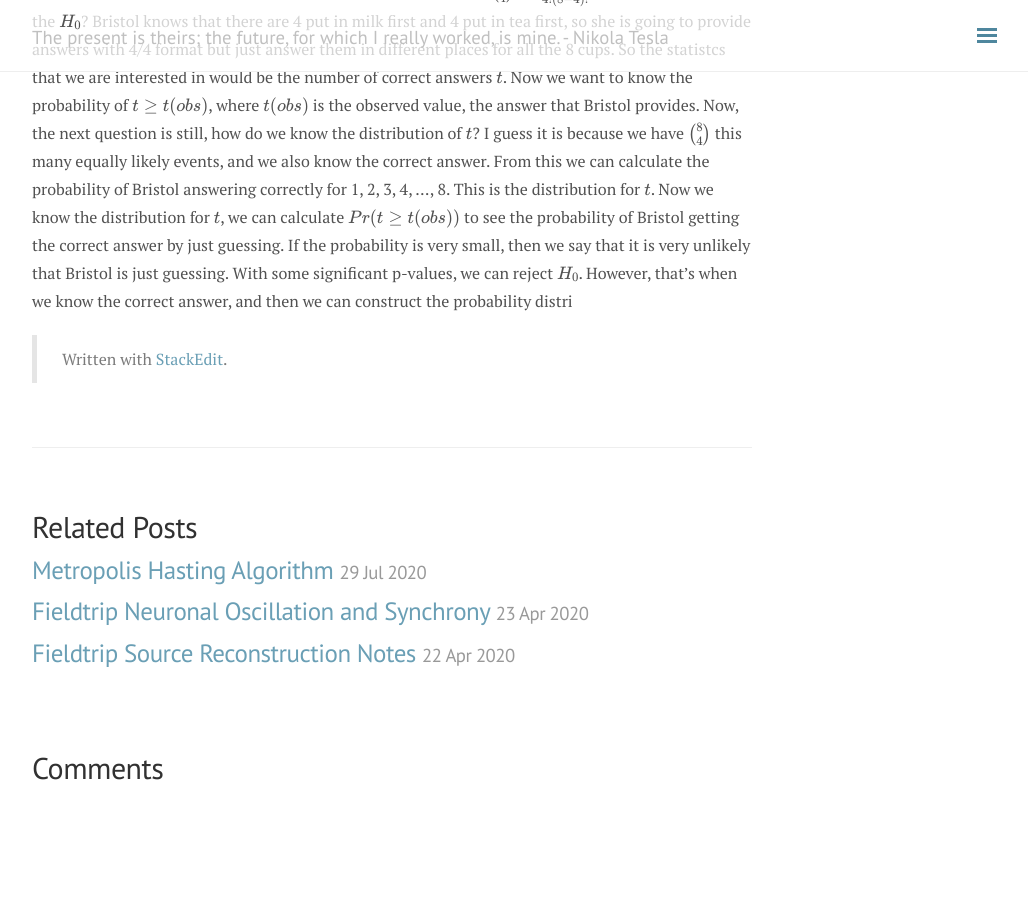
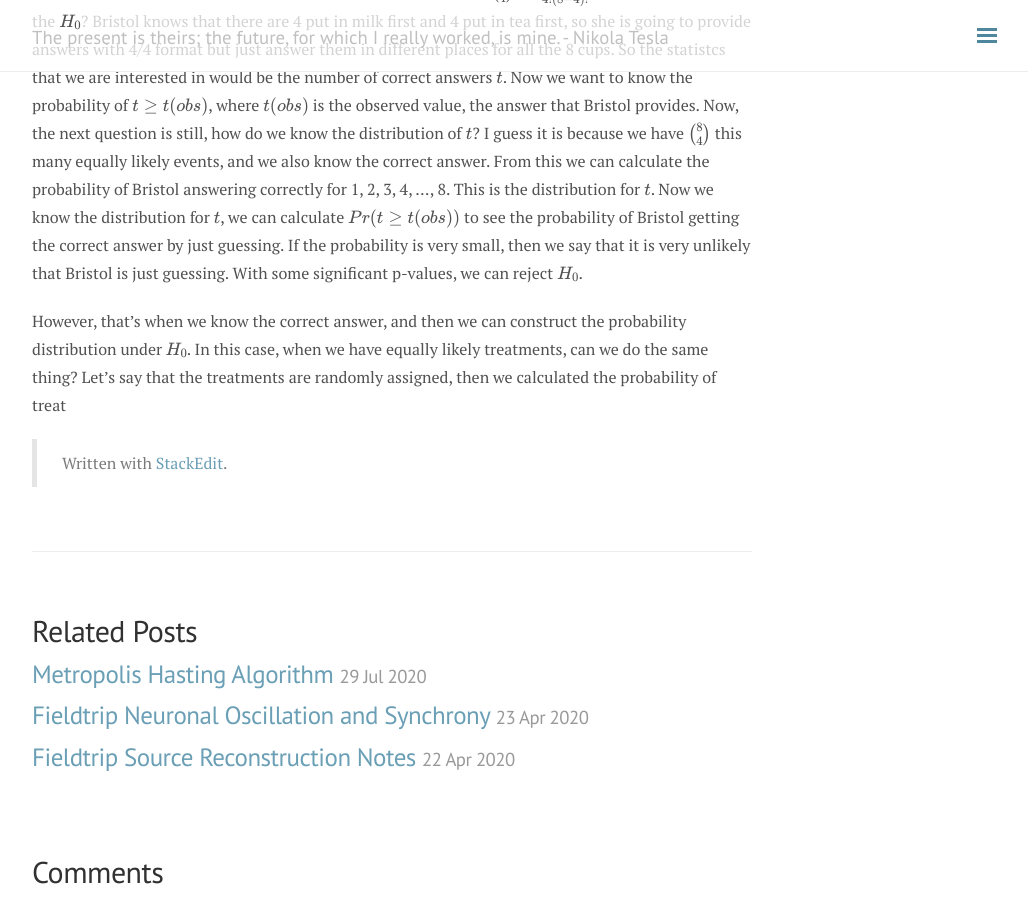
Before and after one commit to andylikescodes/andylikescodes.github.io, a Jekyll site: the page built from _posts/2020-07-28-Testing-Null-Hypothesis-For-Treatment-Effects.md, in a window 1280 px wide and 900 px high, scrolled down 1076 px. Shown: the whole window, without its empty margins (248-1276 px from the left). Built offline with Jekyll 4.4.1, drawn with Linux system fonts in a browser that asks for light colours; nearby versions of some CDN libraries; formulas are drawn with MathJax 3; comment, search, counter and statistics services are not loaded; before the commit the page ends 1872 px from its top, so only the background shows below that; part of the change alters nothing that is shown.

Commit message:
_posts/2020-07-28-Testing-Null-Hypothesis-For-Treatment-Effects.md updated from https://stackedit.io/

```diff
--- a/_posts/2020-07-28-Testing-Null-Hypothesis-For-Treatment-Effects.md
+++ b/_posts/2020-07-28-Testing-Null-Hypothesis-For-Treatment-Effects.md
@@ -15,7 +15,9 @@ Should I consider this distribution as the $H_0$ distribution? Assuming there is
 
 Watching the video again - under $H_0$ the potential outcomes are the same for each subject $y_i(0) = y_i(1)$ for all assignments in $\Omega$. In randomized experiments, all assignment vectors in $\Omega$ are equally likely. I am guessing that under the $H_0$, if we take $\bar{Y}_t - \bar{Y}_c$ as the statistics, then it should be some kind of a distribution around 0, because $H_0$ is making the assumption that there is no treatment effect. Then after we have a bunch of observations, then we can use these observations to get a statistics to do the hypothesis testing. Although, the question now is how do we know the distribution/statistics under $H_0$? If we think about hypothesis testing for the mean with known variance under normal distribution, we construct $H_0:\mu=\mu_0$. Then after we collect sample data and we have $\bar{x}$, we find the cumulated probability of  $\mu \geq \bar{x}$ from the normal distribution of $\mu$ with   mean $\mu_0$ and some fixed variance. In this $H_0$ we need to construct something like $H_0: \bar{Y}_t - \bar{Y}_c=0$. The first thing is that what is the statistics we are using in here? In the normal case, we know that the data is distributed normally, or we construct some statistics that distributed in a certain way. We do need to assume some kind of distribution a priori though, no?
 
-Just studying the Fisher and Bristol tea experiment example, for 8 cups of tea with 4 put in milk first and 4 put in tea first, the probability of each possible outcome is $\binom{8}{4} = \frac{8!}{4!(8-4)!}$. But still, what is the the $H_0$? Bristol knows that there are 4 put in milk first and 4 put in tea first, so she is going to provide answers with 4/4 format but just answer them in different places for all the 8 cups. So the statistcs that we are interested in would be the number of correct answers $t$. Now we want to know the probability of $t\geq t(obs)$, where $t(obs)$ is the observed value, the answer that Bristol provides. Now, the next question is still, how do we know the distribution of $t$? I guess it is because we have $\binom{8}{4}$ this many equally likely events, and we also know the correct answer. From this we can calculate the probability of Bristol answering correctly for 1, 2, 3, 4, ..., 8. This is the distribution for $t$. Now we know the distribution for $t$, we can calculate $Pr(t\geq t(obs))$ to see the probability of Bristol getting the correct answer by just guessing. If the probability is very small, then we say that it is very unlikely that Bristol is just guessing. With some significant p-values, we can reject $H_0$. However, that's when we know the correct answer, and then we can construct the probability distri
+Just studying the Fisher and Bristol tea experiment example, for 8 cups of tea with 4 put in milk first and 4 put in tea first, the probability of each possible outcome is $\binom{8}{4} = \frac{8!}{4!(8-4)!}$. But still, what is the the $H_0$? Bristol knows that there are 4 put in milk first and 4 put in tea first, so she is going to provide answers with 4/4 format but just answer them in different places for all the 8 cups. So the statistcs that we are interested in would be the number of correct answers $t$. Now we want to know the probability of $t\geq t(obs)$, where $t(obs)$ is the observed value, the answer that Bristol provides. Now, the next question is still, how do we know the distribution of $t$? I guess it is because we have $\binom{8}{4}$ this many equally likely events, and we also know the correct answer. From this we can calculate the probability of Bristol answering correctly for 1, 2, 3, 4, ..., 8. This is the distribution for $t$. Now we know the distribution for $t$, we can calculate $Pr(t\geq t(obs))$ to see the probability of Bristol getting the correct answer by just guessing. If the probability is very small, then we say that it is very unlikely that Bristol is just guessing. With some significant p-values, we can reject $H_0$.
+
+However, that's when we know the correct answer, and then we can construct the probability distribution under $H_0$. In this case, when we have equally likely treatments, can we do the same thing? Let's say that the treatments are randomly assigned, then we calculated the probability of treat
 
 
 
@@ -25,7 +27,7 @@ Just studying the Fisher and Bristol tea experiment example, for 8 cups of tea w
 
 > Written with [StackEdit](https://stackedit.io/).
 <!--stackedit_data:
-eyJoaXN0b3J5IjpbMTE4MTY2MTIxMCwtMTQ4NTEwODA3MSwtMT
-A5ODIyNzc5NSwxMzExNDU4ODcxLDU2NjIwNjYzOCwtMTk1MzQx
-Mzg2NCwyMDA3NDU1MzI1LC0yMDY5NzA4NTQ1XX0=
+eyJoaXN0b3J5IjpbLTE1NDU0MTA3MjcsLTE0ODUxMDgwNzEsLT
+EwOTgyMjc3OTUsMTMxMTQ1ODg3MSw1NjYyMDY2MzgsLTE5NTM0
+MTM4NjQsMjAwNzQ1NTMyNSwtMjA2OTcwODU0NV19
 -->
```
